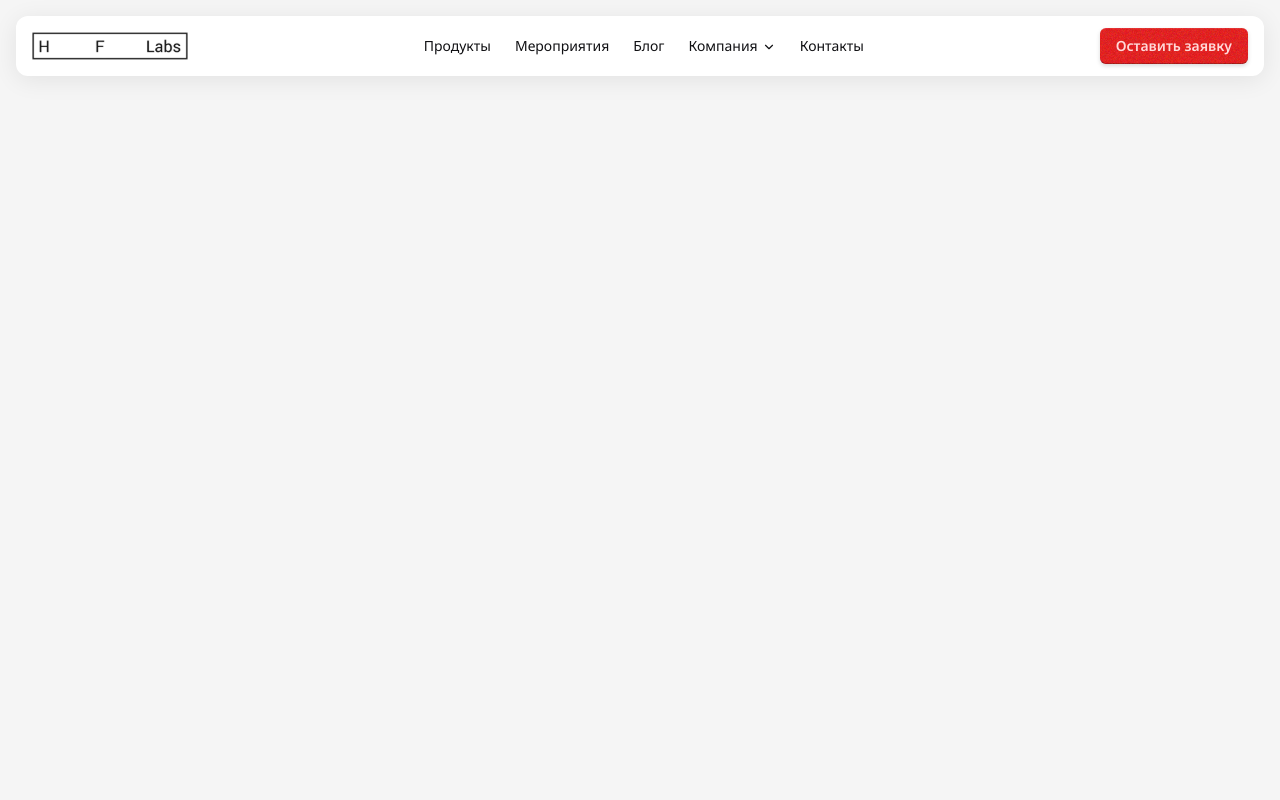
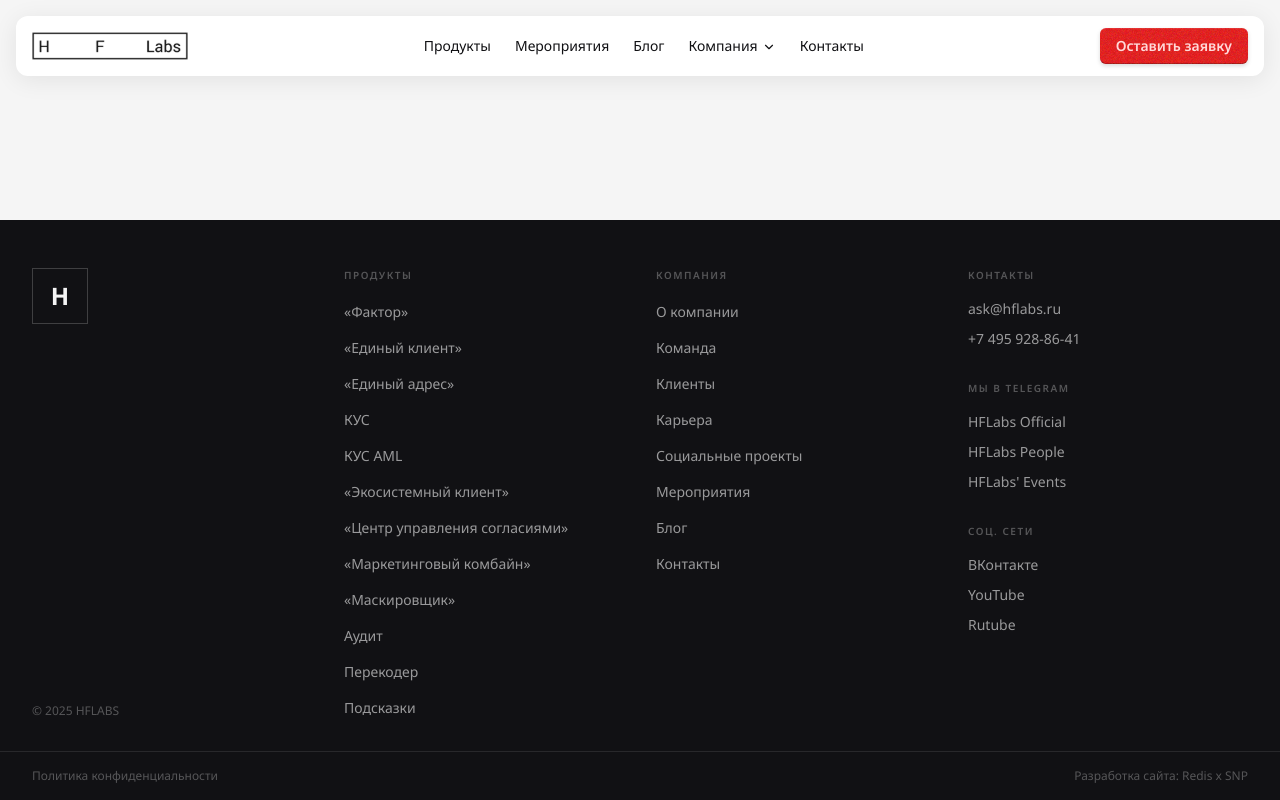
Before and after one commit to Lexeor/vite-template, a React (Vite) app: page / in a window 1280 px wide. Built offline with nearby package versions, Linux system fonts and the light colour scheme.

Commit message:
add Footer

```diff
--- a/src/App.tsx
+++ b/src/App.tsx
@@ -1,5 +1,6 @@
 import { Route, Routes } from 'react-router-dom';
 import Header from '@/components/Header.tsx';
+import Footer from '@/components/Footer.tsx';
 import TeamPage from '@/pages/TeamPage.tsx';
 
 function HomePage() {
@@ -12,12 +13,15 @@ function HomePage() {
 
 function App() {
   return (
-    <div className="min-h-screen bg-background text-foreground">
+    <div className="relative min-h-screen bg-background text-foreground" style={{ paddingBottom: 'var(--footer-height, 0px)' }}>
       <Header />
-      <Routes>
-        <Route path="/" element={<HomePage />} />
-        <Route path="/team" element={<TeamPage />} />
-      </Routes>
+      <div className="relative z-10">
+        <Routes>
+          <Route path="/" element={<HomePage />} />
+          <Route path="/team" element={<TeamPage />} />
+        </Routes>
+      </div>
+      <Footer />
     </div>
   );
 }
--- /dev/null
+++ b/src/components/Footer.tsx
@@ -0,0 +1,194 @@
+import { useEffect, useRef, useState } from 'react';
+
+const PRODUCTS = [
+  '«Фактор»', '«Единый клиент»', '«Единый адрес»', 'КУС', 'КУС AML',
+  '«Экосистемный клиент»', '«Центр управления согласиями»', '«Маркетинговый комбайн»',
+  '«Маскировщик»', 'Аудит', 'Перекодер', 'Подсказки',
+];
+
+const COMPANY = [
+  'О компании', 'Команда', 'Клиенты', 'Карьера',
+  'Социальные проекты', 'Мероприятия', 'Блог', 'Контакты',
+];
+
+function LinkList({ items }: { items: string[] }) {
+  return (
+    <ul className="space-y-3">
+      {items.map(item => (
+        <li key={item}>
+          <a href="#" className="text-sm text-background/60 hover:text-background transition-colors">
+            {item}
+          </a>
+        </li>
+      ))}
+    </ul>
+  );
+}
+
+function ColLabel({ children }: { children: string }) {
+  return (
+    <p className="text-[10px] font-semibold uppercase tracking-[0.15em] text-background/30 mb-4">
+      {children}
+    </p>
+  );
+}
+
+function MobileSection({ label, children }: { label: string; children: React.ReactNode }) {
+  const [open, setOpen] = useState(false);
+
+  return (
+    <div className="border-t border-background/10">
+      <button
+        onClick={() => setOpen(o => !o)}
+        className="flex items-center justify-between w-full py-4 text-left"
+      >
+        <span className="text-[10px] font-semibold uppercase tracking-[0.15em] text-background/50">
+          {label}
+        </span>
+        <svg
+          width="16" height="16" viewBox="0 0 24 24" fill="none"
+          stroke="currentColor" strokeWidth="2" strokeLinecap="round" strokeLinejoin="round"
+          className={`text-background/40 transition-transform duration-300 ${open ? 'rotate-180' : ''}`}
+        >
+          <path d="M6 9l6 6 6-6" />
+        </svg>
+      </button>
+      <div className={`grid transition-all duration-300 ease-in-out ${open ? 'grid-rows-[1fr] pb-4' : 'grid-rows-[0fr]'}`}>
+        <div className="overflow-hidden">
+          {children}
+        </div>
+      </div>
+    </div>
+  );
+}
+
+export default function Footer() {
+  const ref = useRef<HTMLElement>(null);
+
+  useEffect(() => {
+    const el = ref.current;
+    if (!el) return;
+    let prevHeight = el.offsetHeight;
+    const observer = new ResizeObserver(() => {
+      const newHeight = el.offsetHeight;
+      document.documentElement.style.setProperty('--footer-height', `${newHeight}px`);
+      if (newHeight > prevHeight) {
+        window.scrollBy({ top: newHeight - prevHeight, behavior: 'instant' });
+      }
+      prevHeight = newHeight;
+    });
+    observer.observe(el);
+    return () => observer.disconnect();
+  }, []);
+
+  return (
+    <footer ref={ref} className="fixed bottom-0 left-0 right-0 z-0 bg-foreground">
+
+      {/* Desktop layout */}
+      <div className="hidden md:block max-w-[1280px] mx-auto px-8 pt-12 pb-8">
+        <div className="grid grid-cols-4 gap-8">
+
+          {/* Col 1 — Logo */}
+          <div className="flex flex-col">
+            <div className="w-14 h-14 border border-background/20 flex items-center justify-center mb-4">
+              <span className="text-background text-2xl font-bold">H</span>
+            </div>
+            <p className="text-xs text-background/30 mt-auto pt-6">© 2025 HFLABS</p>
+          </div>
+
+          {/* Col 2 — Продукты */}
+          <div>
+            <ColLabel>Продукты</ColLabel>
+            <LinkList items={PRODUCTS} />
+          </div>
+
+          {/* Col 3 — Компания */}
+          <div>
+            <ColLabel>Компания</ColLabel>
+            <LinkList items={COMPANY} />
+          </div>
+
+          {/* Col 4 — Контакты + Telegram + Соц. сети */}
+          <div className="space-y-8">
+            <div>
+              <ColLabel>Контакты</ColLabel>
+              <div className="space-y-2.5">
+                <a href="mailto:ask@hflabs.ru" className="block text-sm text-background/60 hover:text-background transition-colors">ask@hflabs.ru</a>
+                <a href="tel:+74959288641" className="block text-sm text-background/60 hover:text-background transition-colors">+7 495 928-86-41</a>
+              </div>
+            </div>
+            <div>
+              <ColLabel>Мы в Telegram</ColLabel>
+              <div className="space-y-2.5">
+                <a href="#" className="block text-sm text-background/60 hover:text-background transition-colors">HFLabs Official</a>
+                <a href="#" className="block text-sm text-background/60 hover:text-background transition-colors">HFLabs People</a>
+                <a href="#" className="block text-sm text-background/60 hover:text-background transition-colors">HFLabs' Events</a>
+              </div>
+            </div>
+            <div>
+              <ColLabel>Соц. сети</ColLabel>
+              <div className="space-y-2.5">
+                <a href="#" className="block text-sm text-background/60 hover:text-background transition-colors">ВКонтакте</a>
+                <a href="#" className="block text-sm text-background/60 hover:text-background transition-colors">YouTube</a>
+                <a href="#" className="block text-sm text-background/60 hover:text-background transition-colors">Rutube</a>
+              </div>
+            </div>
+          </div>
+
+        </div>
+      </div>
+
+      {/* Mobile layout */}
+      <div className="md:hidden px-4 pt-8">
+        {/* Logo */}
+        <div className="mb-6">
+          <div className="w-14 h-14 border border-background/20 flex items-center justify-center mb-3">
+            <span className="text-background text-2xl font-bold">H</span>
+          </div>
+          <p className="text-xs text-background/30">© 2025 HFLABS</p>
+        </div>
+
+        <MobileSection label="Продукты">
+          <LinkList items={PRODUCTS} />
+        </MobileSection>
+
+        <MobileSection label="Компания">
+          <LinkList items={COMPANY} />
+        </MobileSection>
+
+        <MobileSection label="Контакты">
+          <div className="space-y-2.5">
+            <a href="mailto:ask@hflabs.ru" className="block text-sm text-background/60 hover:text-background transition-colors">ask@hflabs.ru</a>
+            <a href="tel:+74959288641" className="block text-sm text-background/60 hover:text-background transition-colors">+7 495 928-86-41</a>
+          </div>
+        </MobileSection>
+
+        <MobileSection label="Мы в Telegram">
+          <div className="space-y-2.5">
+            <a href="#" className="block text-sm text-background/60 hover:text-background transition-colors">HFLabs Official</a>
+            <a href="#" className="block text-sm text-background/60 hover:text-background transition-colors">HFLabs People</a>
+            <a href="#" className="block text-sm text-background/60 hover:text-background transition-colors">HFLabs' Events</a>
+          </div>
+        </MobileSection>
+
+        <MobileSection label="Соц. сети">
+          <div className="space-y-2.5">
+            <a href="#" className="block text-sm text-background/60 hover:text-background transition-colors">ВКонтакте</a>
+            <a href="#" className="block text-sm text-background/60 hover:text-background transition-colors">YouTube</a>
+            <a href="#" className="block text-sm text-background/60 hover:text-background transition-colors">Rutube</a>
+          </div>
+        </MobileSection>
+      </div>
+
+      {/* Bottom bar */}
+      <div className="border-t border-background/10 mt-4 md:mt-0">
+        <div className="max-w-[1280px] mx-auto px-4 md:px-8 py-4 flex items-center justify-between gap-4">
+          <a href="#" className="text-xs text-background/30 hover:text-background/60 transition-colors">
+            Политика конфиденциальности
+          </a>
+          <span className="text-xs text-background/30 text-right">Разработка сайта: Redis x SNP</span>
+        </div>
+      </div>
+    </footer>
+  );
+}
```
